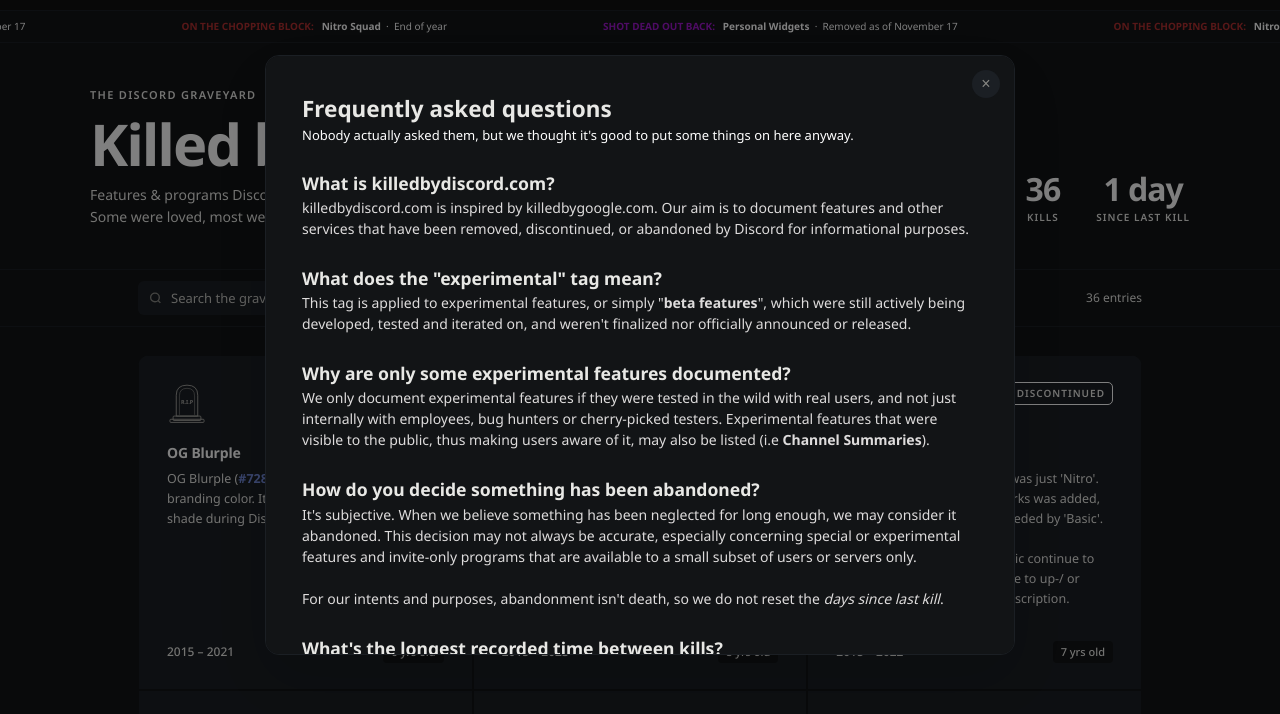
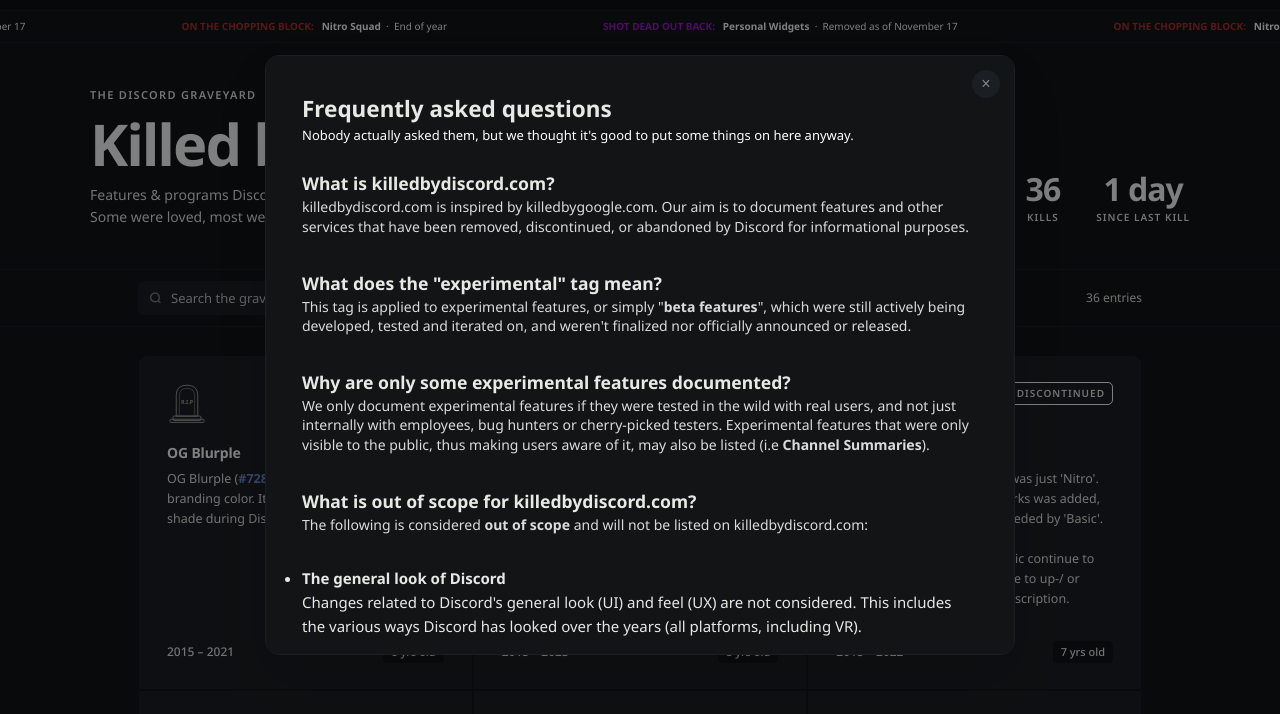
Before and after one commit to Whomsky/killedbydiscord.com, a plain HTML site: page index.html in a window 1280 px wide. Both pictures are taken after a click on the button "FAQ". Shown: the part 45-759 px from the top of the page. Drawn offline with Linux system fonts and the light colour scheme.

Commit message:
Expand FAQ with out of scope submissions. Increase spacing for readability.

```diff
--- a/index.html
+++ b/index.html
@@ -590,11 +590,12 @@ footer {
 }
 
 .faq-desc {
-  margin-bottom: 25px;
-  line-height: 1.5;
+  margin-bottom: 32px;
+  line-height: 1.4;
   font-size: 14px;
-  color: #dedcdc
+  color: #dcdbdb
 }
+.faq-desc:last-of-type { margin-bottom: 0; }
 
 </style>
 </head>
@@ -958,14 +959,25 @@ function submitKill() {
     <h2>Frequently asked questions</h2>
     <p class="modal-sub">Nobody actually asked them, but we thought it's good to put some things on here anyway.</p>
     <div style="line-height:1.6;">
+
       <h3>What is killedbydiscord.com?</h3>
       <p class="faq-desc">killedbydiscord.com is inspired by killedbygoogle.com. Our aim is to document features and other services that have been removed, discontinued, or abandoned by Discord for informational purposes.</p>
+
       <h3>What does the "experimental" tag mean?</h3>
-      <p class="faq-desc">This tag is applied to experimental features, or simply "<b>beta features</b>", which were still actively being developed, tested and iterated on, and weren't finalized nor officially announced or released.<p> <!-- </p><br><br>We consider something to be experimental if it went through <a href="https://en.wikipedia.org/wiki/A/B_testing" target="_blank" rel="noopener noreferrer" style="color:var(--blurple);font-weight:700;">A/B testing</a>. This means that everyone is randomly sorted into at least two groups, which all get different treatments. Group A usually never gets to see the new feature until release, while all other groups see at least some variation of it.</p> -->
+      <p class="faq-desc">This tag is applied to experimental features, or simply "<b>beta features</b>", which were still actively being developed, tested and iterated on, and weren't finalized nor officially announced or released.<p>
+
       <h3>Why are only some experimental features documented?</h3>
-      <p class="faq-desc">We only document experimental features if they were tested in the wild with real users, and not just internally with employees, bug hunters or cherry-picked testers. Experimental features that were visible to the public, thus making users aware of it, may also be listed (i.e <b>Channel Summaries</b>).</p>
+      <p class="faq-desc">We only document experimental features if they were tested in the wild with real users, and not just internally with employees, bug hunters or cherry-picked testers. Experimental features that were only visible to the public, thus making users aware of it, may also be listed (i.e <b>Channel Summaries</b>).</p>
+
+      <h3>What is out of scope for killedbydiscord.com?</h3>
+      <p class="faq-desc">The following is considered <b>out of scope</b> and will not be listed on killedbydiscord.com: <ul>
+        <li><b>The general look of Discord</b></li> Changes related to Discord's general look (UI) and feel (UX) are not considered. This includes the various ways Discord has looked over the years (all platforms, including VR). <br><br>
+        <li><b>The general performance and speed of Discord</b></li> Changes to Discord's underlying infrastructure are not considered, such as the programming language, frameworks, libraries, and other dependencies or services used. <br><br>
+      </ul></p>
+
       <h3>How do you decide something has been abandoned?</h3>
-      <p class="faq-desc">It's subjective. When we believe something has been neglected for long enough, we may consider it abandoned. This decision may not always be accurate, especially concerning special or experimental features and invite-only programs that are available to a small subset of users or servers only.<br><br>For our intents and purposes, abandonment isn't death, so we do not reset the <i>days since last kill</i>.</p>
+      <p class="faq-desc">It's subjective. When we believe something has been neglected for long enough, we may consider it abandoned. This decision may not always be accurate, especially concerning special or experimental features and invite-only programs that we don't have enough information or insights about.<br><br>For our intents and purposes, abandonment isn't death, so we do not reset the <i>days since last kill</i>.</p>
+
       <h3>What's the longest recorded time between kills?</h3>
       <p class="faq-desc">Since killedbydiscord.com launched, our longest recorded time between kills is <b>87 days</b>.</p>
     </div>
```
